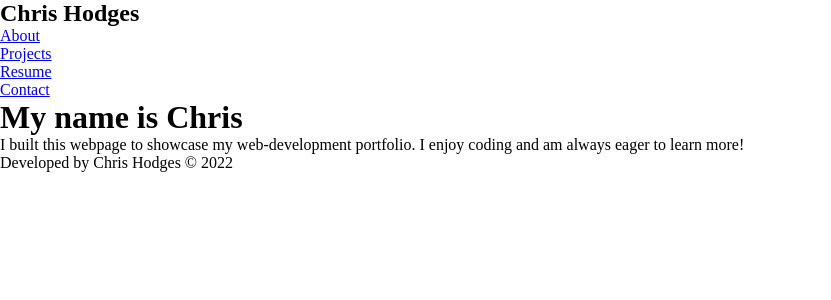
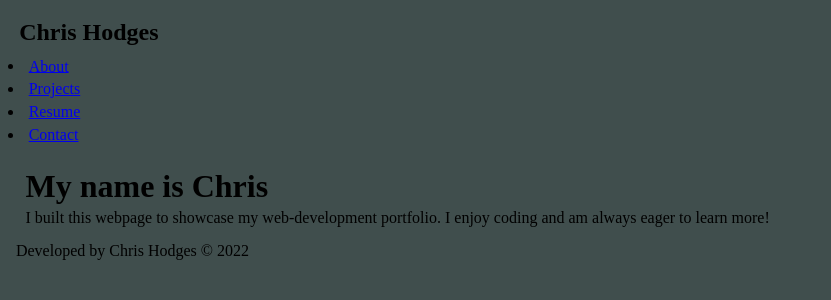
Before and after one commit to chrisdhodges12/react-portfolio, a React (Create React App) app: page / in a window 1280 px wide. Shown: the top 300 px of the page, without its empty margins (0-831 px from the left). Built offline with nearby package versions, Linux system fonts and the light colour scheme.

Commit message:
add some styling

```diff
--- a/src/components/Projects/index.js
+++ b/src/components/Projects/index.js
@@ -1,68 +1,70 @@
 import React from "react";
-import Card from 'react-bootstrap/Card';
+import Card from "react-bootstrap/Card";
 
-function Projects () {
-
+function Projects() {
   const project = [
     {
       title: "Travel Size",
       description: "A blog to help you find where to travel!",
       github: "https://github.com/chrisdhodges12/Travel-Size-",
       deployed: "https://dry-refuge-26643.herokuapp.com/",
-            src: require('../../assets/project-images/travel-size.png')
+      src: require("../../assets/project-images/travel-size.png"),
     },
     {
       title: "What's for Dinner?",
       description: "An app to help you search for recipes.",
       github: "https://github.com/chrisdhodges12/Whats-for-dinner",
       deployed: "https://chrisdhodges12.github.io/Whats-for-dinner/",
-            src: require('../../assets/project-images/whats-for-dinner.png')
-
+      src: require("../../assets/project-images/whats-for-dinner.png"),
     },
     {
-            title: 'Budget Tracker',
-            description: 'A budget app that alows you to add/ subtract funds and view the data graphically --- Features offline capability. ',
-            github: 'https://github.com/chrisdhodges12/budget-tracker',
+      title: "Budget Tracker",
+      description:
+        "A budget app that alows you to add/ subtract funds and view the data graphically --- Features offline capability. ",
+      github: "https://github.com/chrisdhodges12/budget-tracker",
       deployed: "https://ancient-retreat-46441.herokuapp.com/",
-            src: require('../../assets/project-images/budget-tracker.png')
+      src: require("../../assets/project-images/budget-tracker.png"),
     },
     {
-            title: 'Tech Blog',
-            description: 'Utilizing MySQL database, a user can manipulate blog posts using GET, POST, PUT, and DELETE routes.',
+      title: "Tech Blog",
+      description:
+        "Utilizing MySQL database, a user can manipulate blog posts using GET, POST, PUT, and DELETE routes.",
       github: "https://github.com/chrisdhodges12/tech-blog",
       deployed: "https://obscure-stream-37468.herokuapp.com/",
-            src: require('../../assets/project-images/tech-blog.png')
+      src: require("../../assets/project-images/tech-blog.png"),
     },
     {
-            title: 'Note Taker',
-            description: 'Create and save notes utilizing express.js',
-            github: 'https://github.com/chrisdhodges12/note-taker',
-            deployed: 'https://note-taker-app-ch.herokuapp.com/',
-            src: require('../../assets/project-images/note-taker.png')
+      title: "Note Taker",
+      description: "Create and save notes utilizing express.js",
+      github: "https://github.com/chrisdhodges12/note-taker",
+      deployed: "https://note-taker-app-ch.herokuapp.com/",
+      src: require("../../assets/project-images/note-taker.png"),
     },
     {
-            title: 'Password Generator',
-            description: 'Generates a random secure password',
-            github: 'https://github.com/chrisdhodges12/password-generator-',
-            deployed: 'https://chrisdhodges12.github.io/password-generator-/',
-            src: require('../../assets/project-images/password-generator.jpeg')
+      title: "Password Generator",
+      description: "Generates a random secure password",
+      github: "https://github.com/chrisdhodges12/password-generator-",
+      deployed: "https://chrisdhodges12.github.io/password-generator-/",
+      src: require("../../assets/project-images/password-generator.jpeg"),
     },
   ];
-
-
 
   return (
     <div>
       <h2> My Portfolio</h2>
-            <div>
+      <div className="d-flex flex-wrap justify-content-lg-between justify-content-md-center justify-content-sm-center container">
         {project.map((project) => (
-                     <Card key={project.name}>
-                         <Card.Body>
-                             <Card.Title>{project.title}</Card.Title>
-                             <Card.Img src={project.src} />
-                             <Card.Text>{project.description}</Card.Text>
-                             <a href={project.github} target="_blank" rel="noreferrer">GitHub Repo</a>
-                             <a href={project.deployed} target="_blank" rel="noreferrer">See it in action!</a>
+          <Card key={project.name} className="project-card col-sm-12 col-md-3 col-lg-4  " >
+            <Card.Body className="project-body">
+              <Card.Title className="project-title">{project.title}</Card.Title>
+              <Card.Img className="project-image"  src={project.src} />
+              <Card.Text className="project-text">{project.description}</Card.Text>
+              <a href={project.github} target="_blank" rel="noreferrer" className="project-github">
+                GitHub Repo
+              </a>{"   "}
+              <a href={project.deployed} target="_blank" rel="noreferrer" className="project-deployed">
+                See it in action!
+              </a>
             </Card.Body>
           </Card>
         ))}
--- a/src/index.css
+++ b/src/index.css
@@ -1,17 +1,44 @@
 :root {
-  --primary-color: rgba(19, 35, 48, 0.5);
-  --secondary-color: #F28C28;
-  --tertiary-color: #0d1821;
-  --quarternary-color: #fff;
-  --box-shadow-glow: 0 0 5px 5px #fff;
-  --default-margin: 10px;
-  --tile-border: 2px solid ##d6e3f8;
+  --primary-color: #404E4D;
+  --secondary-color: #63595C;
+  --tertiary-color: #646881;
+  --quarternary-color: #62BEC1;
+  --quintinary-color: #5AD2F4;
 }
 
 /*browser styling*/
 * {
-  margin: 0;
-  padding: 0;
-  box-sizing: border-box;
+  margin: .1rem;
+  padding: .1rem;
   scroll-behavior: smooth;
+  background-color: var(--primary-color);
 }
+
+.project-card {
+  background-color: var(--quartinary-color);
+  display: flex;
+  align-items: center;
+  justify-content: center;
+}
+
+.project-body {
+  display: block;
+  align-content: center;
+  justify-content: center;
+  background-color: var(--tertiary-color);
+}
+
+.project-title, .project-text, .project-github, .project-deployed {
+  display: flex;
+  text-align: center;
+  justify-content: center;
+}
+
+
+.project-image {
+  display: flex;
+  max-width: 50%;
+  max-height: 50%;
+  justify-content: center;
+  align-content: space-between;
+}
```
Lines whose indentation alone changed are shown as unchanged.
